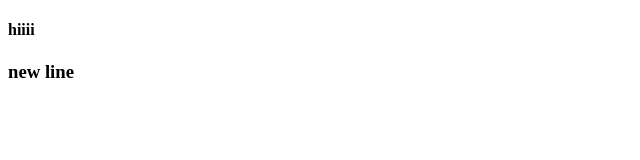
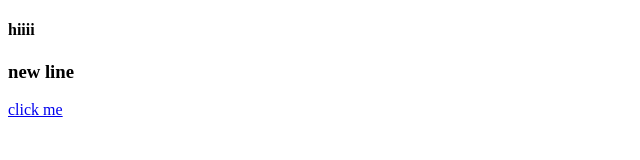
Before and after one commit to ringochico/test2021, a plain HTML site: page index.html in a window 1280 px wide. Shown: the full height of the page, 0-640 px from the left. Drawn offline with Linux system fonts and the light colour scheme.

Commit message:
added button

```diff
--- a/index.html
+++ b/index.html
@@ -8,5 +8,6 @@
 <body>
 <h4>hiiii</h4>
 <h3>new line</h3>
+<a href="about.html">click me</a>
 </body>
 </html>
```
